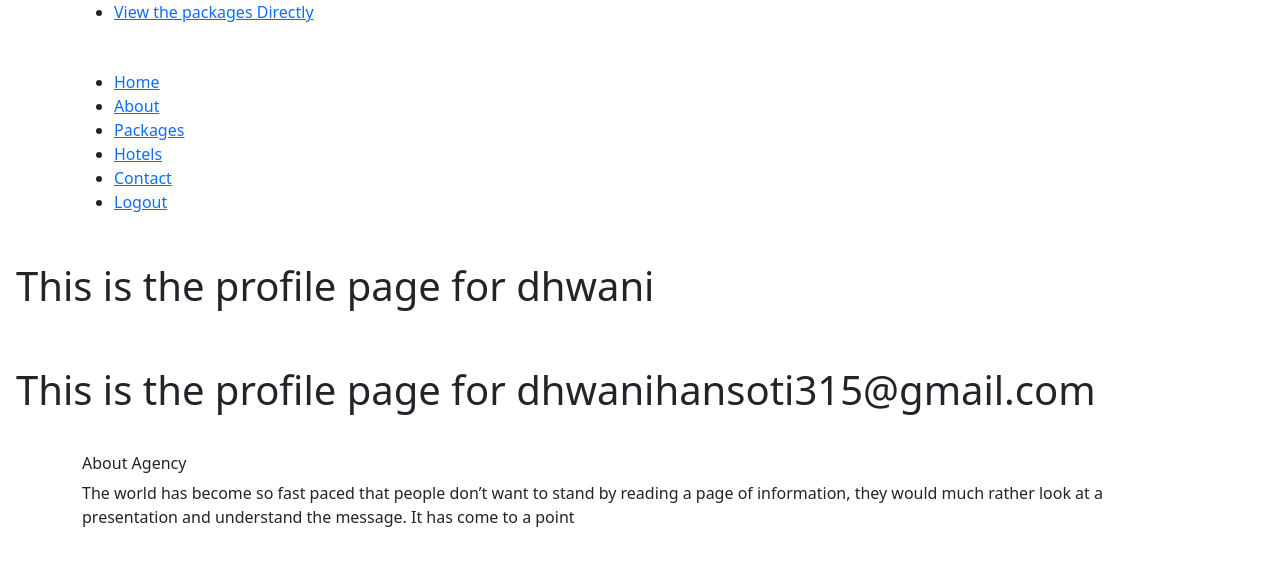
After one commit to jayduttbhatt1999/Travelaholic, a Django app: page /profile/ in a window 1280 px wide. The commit adds this page. Shown: the top 566 px of the page. Run offline with Django 4.2, Linux system fonts and the light colour scheme; a user stored in the database is signed in; some libraries are stand-ins or nearby versions.

Commit message:
user profile page added

```diff
--- a/app/models.py
+++ b/app/models.py
@@ -74,6 +74,7 @@ class Package(BaseModel):
         return self.package_name
 
 
+
 class HotelBooking(BaseModel):
     hotel = models.ForeignKey(Hotel, related_name="hotel_booking", on_delete=models.CASCADE)
     user = models.ForeignKey(User, related_name="user_booking", on_delete=models.CASCADE)
--- a/app/templates/app/index.html
+++ b/app/templates/app/index.html
@@ -56,6 +56,7 @@
                     <li><a href="{% url 'app:hotels' %}">Hotels</a></li>
                     <li><a href="{% url 'app:contact' %}">Contact</a></li>
                     <li><a href="payment.html">Payment</a></li>
+                    <li><a href="{% url 'app:users-profile' %}">User Profile</a></li>
                      <li><a href="{% url 'app:logout' %}">Logout</a></li>
                 </ul>
             </nav><!-- #nav-menu-container -->
--- /dev/null
+++ b/app/templates/app/profile.html
@@ -0,0 +1,10 @@
+{% extends "app/base.html" %}
+{% block title %}User Profile{% endblock title %}
+{% block start %}
+    <div class="row my-3 p-3">
+        <h1>This is the profile page for {{user.username}}</h1>
+    </div>
+  <div class="row my-3 p-3">
+        <h1>This is the profile page for {{user.email}}</h1>
+    </div>
+{% endblock  %}
--- a/app/urls.py
+++ b/app/urls.py
@@ -21,7 +21,7 @@ urlpatterns = [
     path('index/payment.html/', views.payment, name='payment'),
     path('booking/<pkg_id>', views.booking, name='booking'),
     path("confirm/<pkg_id>", views.confirm, name='confirm'),
-    # path('passwordreset/', auth_views.PasswordResetView.as_view(template_name='passwordreset',success_url='/'), name='passwordreset'),
+    path('profile/', views.profile, name='users-profile'),
     path('password-reset/',
          auth_views.PasswordResetView.as_view(
              template_name='app/registration/password_reset_form.html',
--- a/app/views.py
+++ b/app/views.py
@@ -1,7 +1,8 @@
 from django.core.mail import send_mail
 from django.shortcuts import render, redirect
 from django.contrib.auth.models import User
-from django.contrib import messages,admin
+from django.contrib import messages
+from django.contrib.auth.decorators import login_required
 from django.contrib.auth import authenticate, login, logout
 from django.http import HttpResponseRedirect
 from django.urls import reverse_lazy
@@ -24,6 +25,11 @@ class ResetPasswordView(SuccessMessageMixin, PasswordResetView):
 # Create your views here.
 def index(request):
     return render(request, 'app/index.html')
+
+
+@login_required
+def profile(request):
+    return render(request, 'app/profile.html')
 
 
 def login_page(request):
@@ -112,7 +118,7 @@ def booking(request, pkg_id):
     return render(request, "app/booking.html", {'package': pkg})
 
 
-def confirm(request,pkg_id):
+def confirm(request, pkg_id):
     request.session['pkgID'] = pkg_id
     name = request.POST['firstname']
     numberOfPerson = int(request.POST['numperson'])
@@ -121,4 +127,4 @@ def confirm(request,pkg_id):
     cost = (numberOfPerson * Package.objects.get(uuid=pkg_id).package_price)
 
     # send_mail('Confirm your booking', 'Make payment', 'hanikumari9831@gmail.com', [email.format(cost)], fail_silently=True)
-    return render(request, "app/confirm.html", {'cost': cost, 'name':name,'persons':numberOfPerson, 'email':email})
+    return render(request, "app/confirm.html", {'cost': cost, 'name': name, 'persons': numberOfPerson, 'email': email})
```
Also changed, not shown: db.sqlite3.
